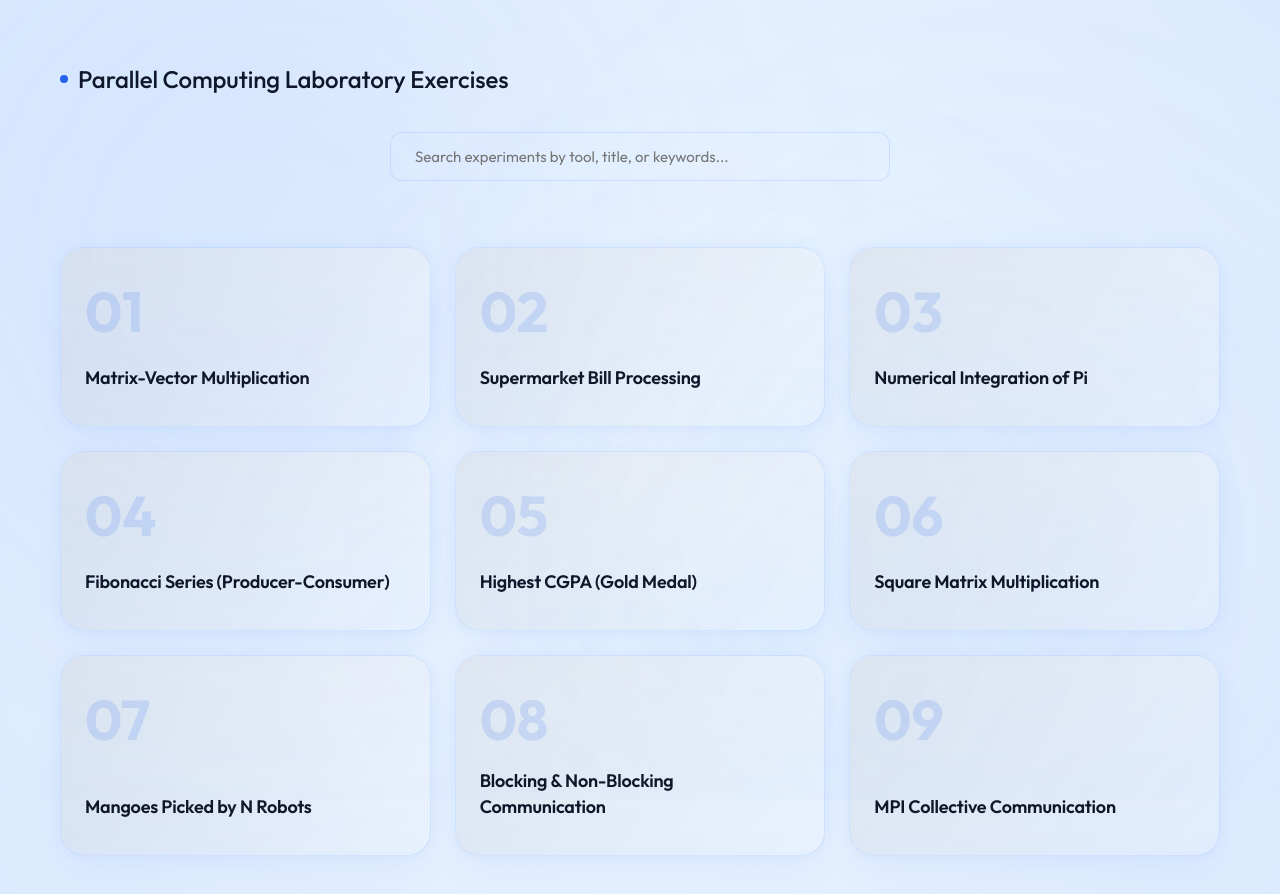
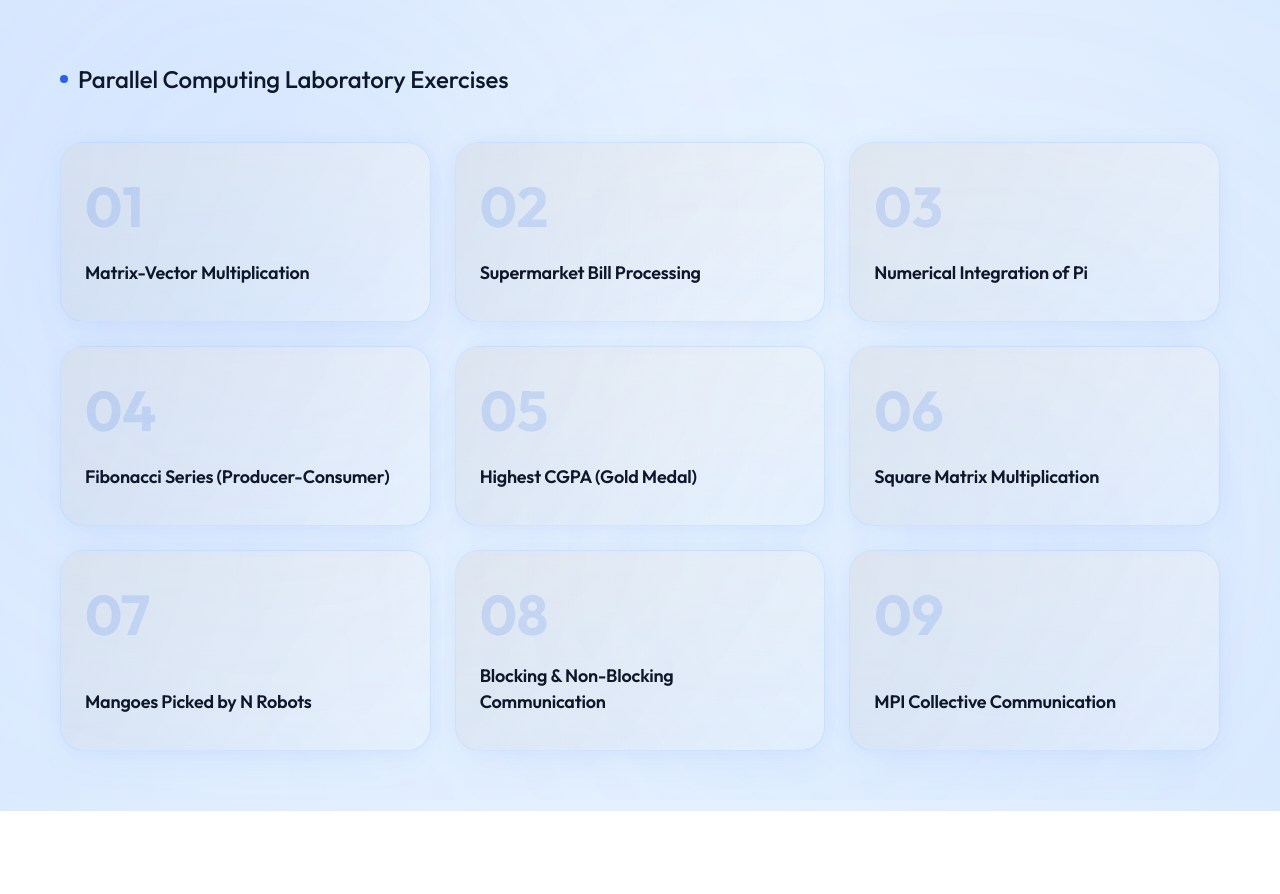
Before and after one commit to Chiranth-Janardhan-moger/parallel-computing, a React (Vite) app: page / in a window 1280 px wide. Shown: the top 894 px of the page. After the commit the page ends 811 px from the top, so only its background shows below. Built offline with nearby package versions, Linux system fonts and the light colour scheme.

Commit message:
Remove search bar to streamline board to pure cards

```diff
--- a/src/components/LabBoard.jsx
+++ b/src/components/LabBoard.jsx
@@ -1,37 +1,17 @@
-import { useState } from 'react';
 import { useNavigate } from 'react-router-dom';
 import experimentsData from '../data/experiments.json';
-import GlassTextField from './GlassTextField';
 
 export default function LabBoard() {
-  const [search, setSearch] = useState('');
   const navigate = useNavigate();
 
-  // Search filtering logic (checks title, shortTitle, or question content)
-  const filteredExperiments = experimentsData.filter((item) =>
-    item.title.toLowerCase().includes(search.toLowerCase()) ||
-    (item.shortTitle && item.shortTitle.toLowerCase().includes(search.toLowerCase())) ||
-    item.question.toLowerCase().includes(search.toLowerCase()) ||
-    item.technology.toLowerCase().includes(search.toLowerCase())
-  );
-
   return (
-    <div style={{ display: 'flex', flexDirection: 'column', gap: '36px' }}>
-      {/* Centered Global Search Input */}
-      <GlassTextField
-        value={search}
-        onChange={setSearch}
-        placeholder="Search experiments by tool, title, or keywords..."
-        onClear={() => setSearch('')}
-      />
-
-      {filteredExperiments.length > 0 ? (
     <div style={{
       display: 'grid',
       gridTemplateColumns: 'repeat(auto-fill, minmax(280px, 1fr))',
-          gap: '24px'
+      gap: '24px',
+      marginTop: '10px'
     }}>
-          {filteredExperiments.map((item) => (
+      {experimentsData.map((item) => (
         <div
           key={item.id}
           className="glass-card"
@@ -54,17 +34,5 @@ export default function LabBoard() {
         </div>
       ))}
     </div>
-      ) : (
-        /* Empty State */
-        <div className="glass-panel" style={{ padding: '40px', textAlign: 'center' }}>
-          <h4 style={{ fontSize: '18px', fontWeight: '500', color: 'var(--text-primary)', marginBottom: '8px' }}>
-            No Laboratory Exercises Found
-          </h4>
-          <p style={{ color: 'var(--text-secondary)', fontSize: '14px' }}>
-            No exercises match the search query "{search}".
-          </p>
-        </div>
-      )}
-    </div>
   );
 }
```
Lines whose indentation alone changed are shown as unchanged.
